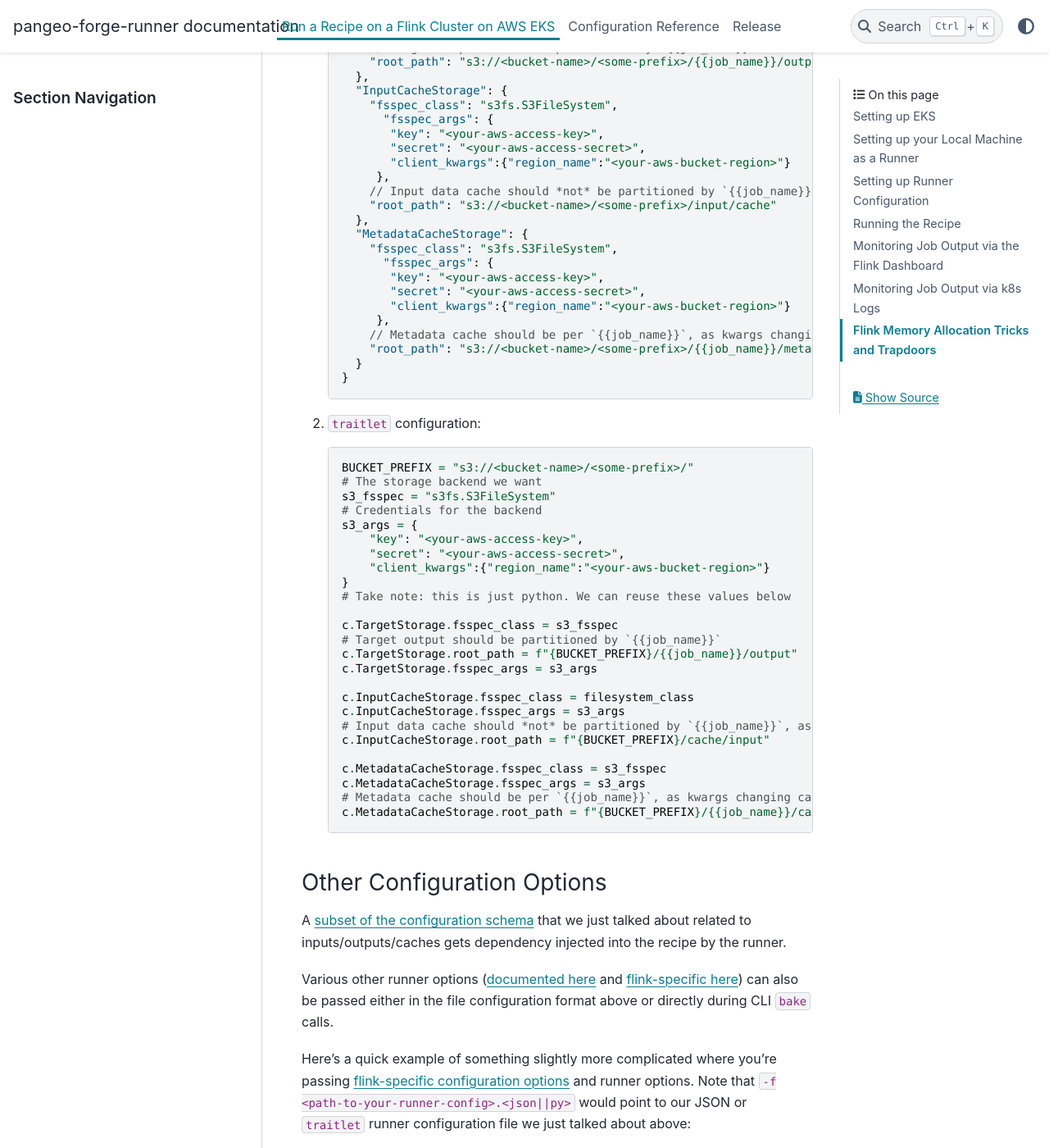
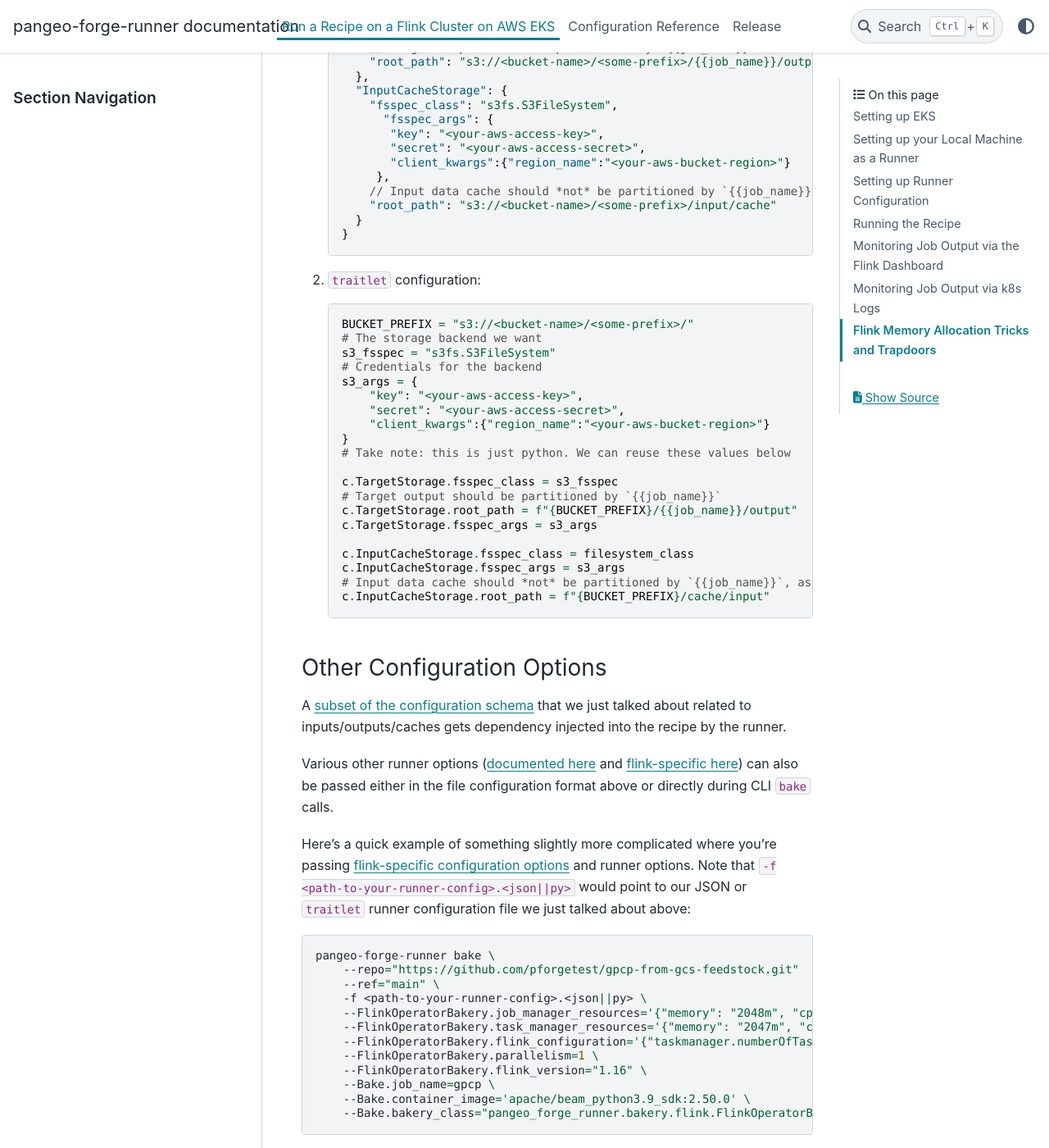
Before and after one commit to pangeo-forge/pangeo-forge-runner, a Sphinx documentation site: the page built from docs/tutorial/flink.md, in a window 1280 px wide and 1400 px high, scrolled down 3741 px. Shown: the whole window at 82% size. Built offline with Sphinx 7.4.7 and the PyData theme 0.15.4, drawn with Linux system fonts in a browser that asks for light colours; some of the changed text lies outside the part shown.

Commit message:
remove metadata cache from documention

````diff
--- a/docs/tutorial/flink.md
+++ b/docs/tutorial/flink.md
@@ -115,7 +115,7 @@ The example below taken from the [integration test recipe](https://github.com/pf
 
 The inputs and metadata can be cached so items don't have to be resolved again during the next recipe run. Defining where
 the caching happens is part of the runner file configuration. More about that in the [next session](#configfiles). Note
-that in those upcoming examples keys `InputCacheStorage` and `MetadataCacheStorage` target these options.
+that in those upcoming examples keys `InputCacheStorage`` target these options.
 
 ### Where Data is Output
 
@@ -162,16 +162,6 @@ and `fsspec` [third-party implementations](https://filesystem-spec.readthedocs.i
         },
        // Input data cache should *not* be partitioned by `{{job_name}}`, as we want to get the datafile from the source only once
        "root_path": "s3://<bucket-name>/<some-prefix>/input/cache"
-     },
-     "MetadataCacheStorage": {
-       "fsspec_class": "s3fs.S3FileSystem",
-         "fsspec_args": {
-          "key": "<your-aws-access-key>",
-          "secret": "<your-aws-access-secret>",
-          "client_kwargs":{"region_name":"<your-aws-bucket-region>"}
-        },
-       // Metadata cache should be per `{{job_name}}`, as kwargs changing can change metadata
-       "root_path": "s3://<bucket-name>/<some-prefix>/{{job_name}}/metadata"
      }
    }
    ```
@@ -199,11 +189,6 @@ and `fsspec` [third-party implementations](https://filesystem-spec.readthedocs.i
    c.InputCacheStorage.fsspec_args = s3_args
    # Input data cache should *not* be partitioned by `{{job_name}}`, as we want to get the datafile from the source only once
    c.InputCacheStorage.root_path = f"{BUCKET_PREFIX}/cache/input"
-
-   c.MetadataCacheStorage.fsspec_class = s3_fsspec
-   c.MetadataCacheStorage.fsspec_args = s3_args
-   # Metadata cache should be per `{{job_name}}`, as kwargs changing can change metadata
-   c.MetadataCacheStorage.root_path = f"{BUCKET_PREFIX}/{{job_name}}/cache/metadata"
    ```
 
 
````
Also changed, not shown: other parts of docs/tutorial/flink.md (+3 -3 lines).
